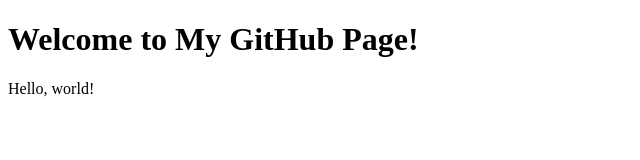
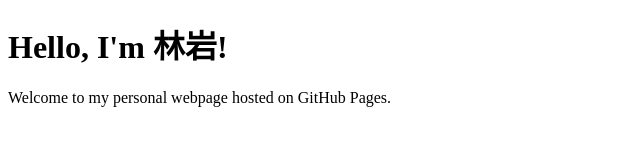
Before and after one commit to spytang/yanlin.github.io, a plain HTML site: page index.html in a window 1280 px wide. Shown: the whole page, without its empty margins (0-640 px from the left). Drawn offline with Linux system fonts and the light colour scheme.

Commit message:
Update index.html
indexx

```diff
--- a/index.html
+++ b/index.html
@@ -1,10 +1,10 @@
 <!DOCTYPE html>
 <html>
 <head>
-    <title>My Personal Website</title>
+    <title>Welcome to My GitHub Page</title>
 </head>
 <body>
-    <h1>Welcome to My GitHub Page!</h1>
-    <p>Hello, world!</p>
+    <h1>Hello, I'm 林岩!</h1>
+    <p>Welcome to my personal webpage hosted on GitHub Pages.</p>
 </body>
 </html>
```
